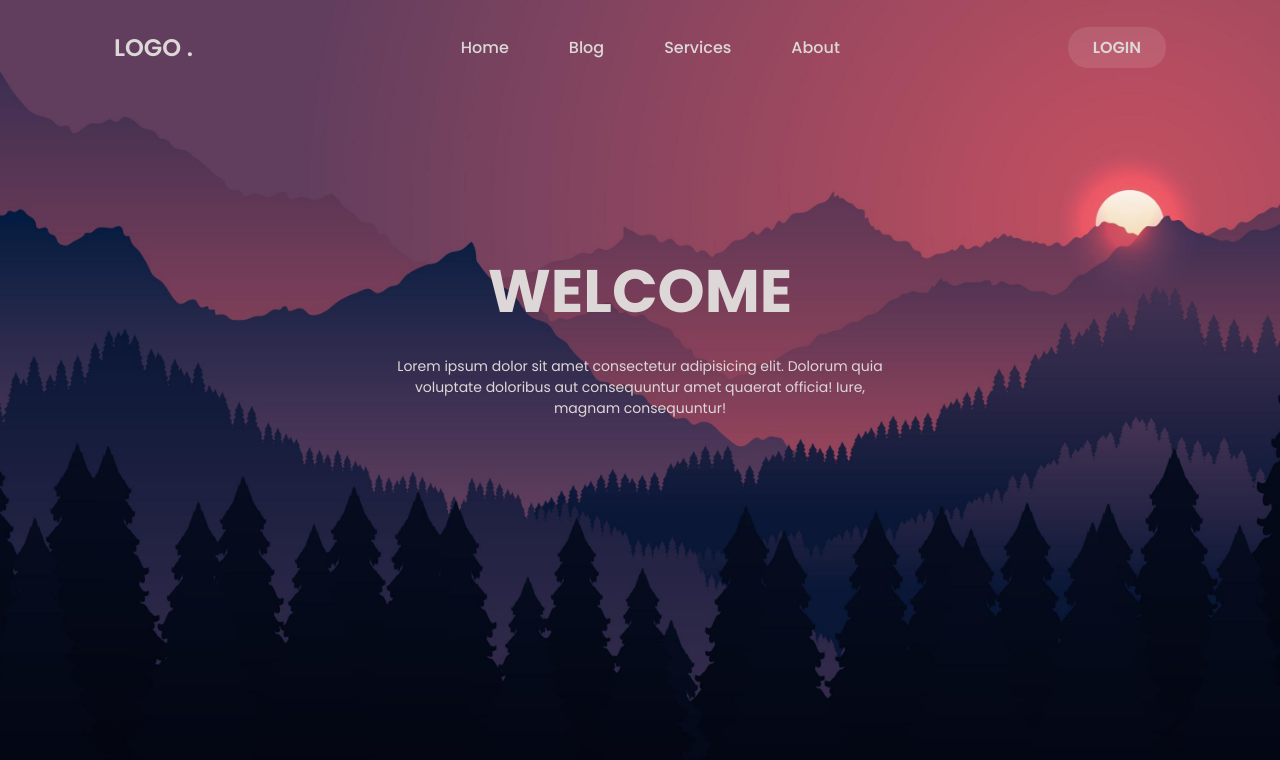
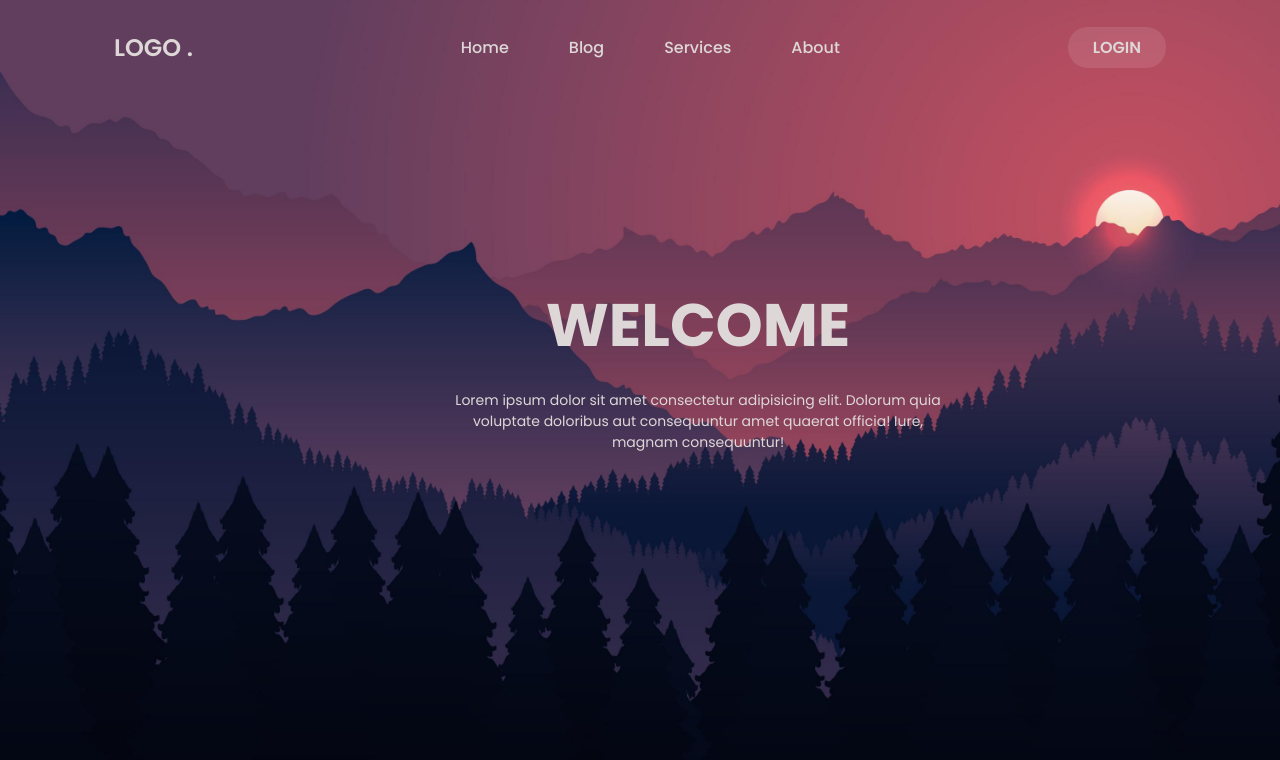
Before and after one commit to Aylaataydir/Login_Form, a plain HTML site: page index.html in a window 1280 px wide. Shown: the top 760 px of the page. Drawn offline with Linux system fonts and the light colour scheme.

Commit message:
`Refactor navigation bar and layout adjustments`

```diff
--- a/index.html
+++ b/index.html
@@ -25,7 +25,7 @@
         <div>
             <a href="login.html" class="login-button">LOGIN</a>
         </div>
-        <div class="bars">
+        <div class="bar">
             <i class="fa-solid fa-bars"></i>
         </div>
 
--- a/style.css
+++ b/style.css
@@ -101,12 +101,12 @@
 
  /*----------------------------------*/
 
-
+html{
+    min-height: 100vh;
+}
  body {
 
-     width: 100vw;
-     height: 100vh;
-     max-width: 100%;
+     min-height: 100vh;
      display: flex;
      flex-direction: column;
      background-image: url(images/1.jpg);
@@ -115,19 +115,21 @@
      background-position: center;
      font-family: var(--ff-poppins);
      color: rgb(222, 215, 215);
+     position: relative;
+
 
  }
 
 
  .navigation {
-    max-width: 100%;
+
      display: flex;
      justify-content: space-around;
      align-items: center;
      padding: 30px 0;
  }
 
-.bars{
+.bar{
     display: none;
 }
 
@@ -179,12 +181,21 @@
 
  .welcome {
      display: flex;
+     flex-direction: column;
      justify-content: center;
      text-align: center;
-     flex-direction: column;
      gap: 20px;
-     margin: 150px auto;
      max-width: 500px;
+     position: absolute;
+     margin:auto, auto;
+     top: 35%;
+     left: 35%;
+
+
+
+
+
+
  }
 
  .title {
@@ -322,3 +333,10 @@
 
 
  /*-----------Responsive-------*/
+
+@media (max-width:738px){
+    .nav{
+        display: none;
+
+    }
+}
```
